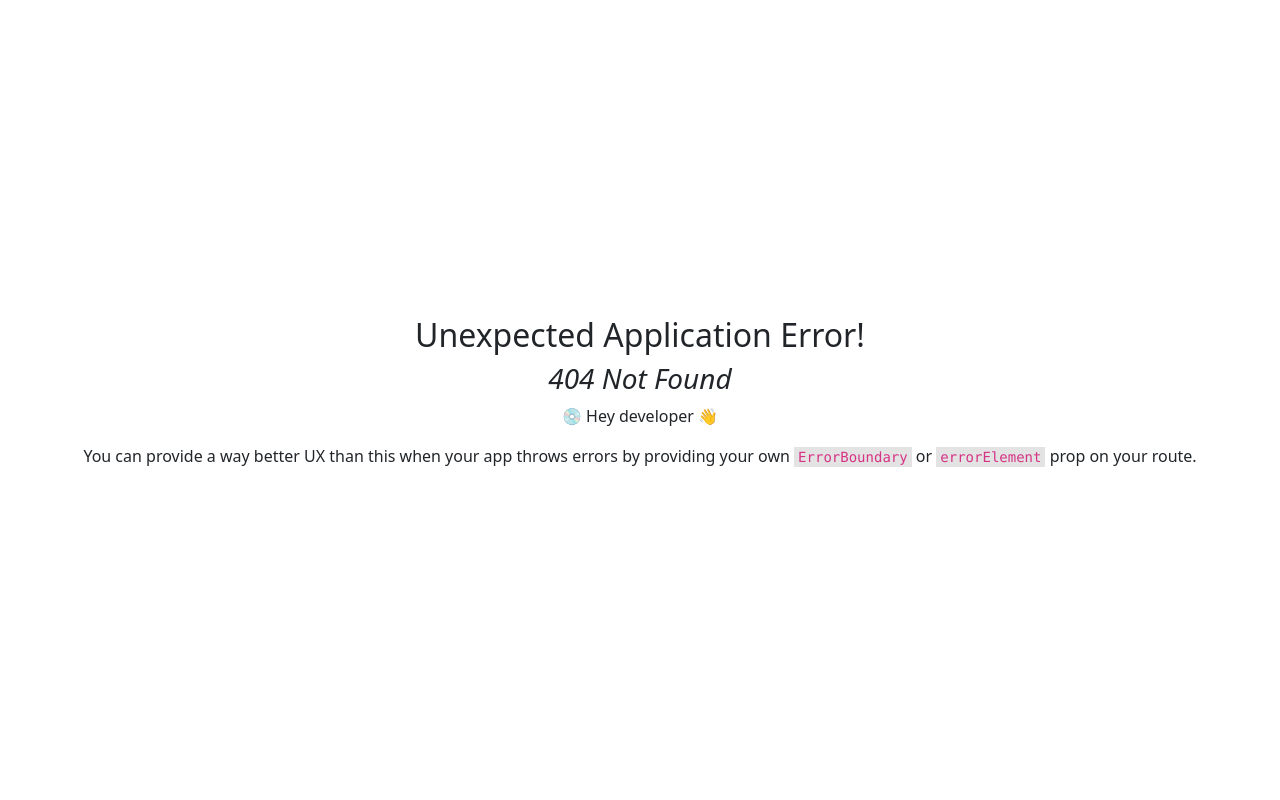
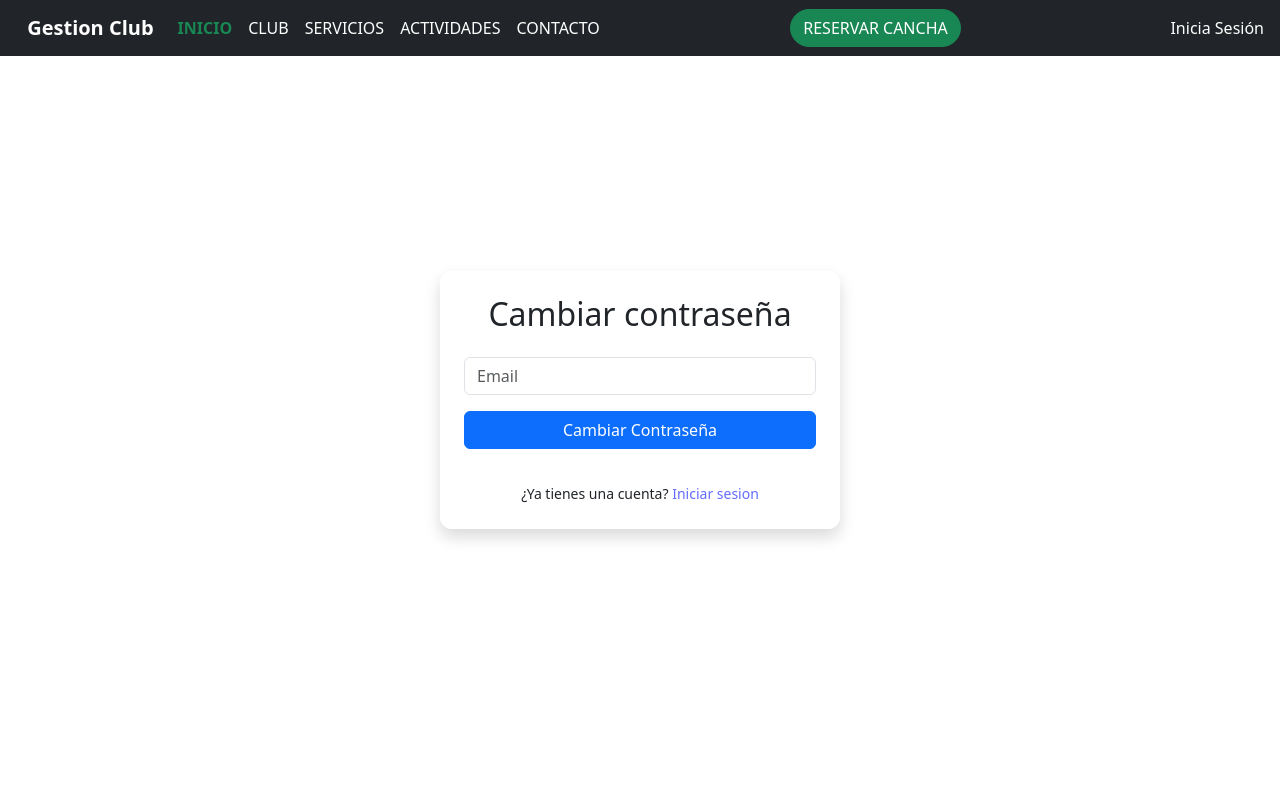
Before and after one commit to Juarba/Front-end-GestionClub, a React (Vite) app in the folder GestionClub/: page /reset-password in a window 1280 px wide. Before the commit this address had no page. Shown: the top 800 px of the page. Built offline with nearby package versions, Linux system fonts and the light colour scheme.

Commit message:
Recover-user-password

```diff
--- a/GestionClub/src/App.jsx
+++ b/GestionClub/src/App.jsx
@@ -10,6 +10,8 @@ import RegisterPage from './components/registerPage/RegisterPage';
 import AboutUs from './components/aboutUs/AboutUs';
 import BookingPage from './components/bookingPage/BookingPage';
 import UserCenterPage from './components/userCenter/UserCenterPage';
+import ResetPassword from './components/resetPassword/ResetPassword';
+import RestorePassword from './components/restorePassword/RestorePassword';
 
 function App() {
   const router = createBrowserRouter([
@@ -34,6 +36,22 @@ function App() {
       element: (
         <Layout>
           <RegisterPage />
+        </Layout>
+      )
+    },
+    {
+      path: "/reset-password",
+      element: (
+        <Layout>
+          <ResetPassword />
+        </Layout>
+      )
+    },
+    {
+      path: "/restore-password",
+      element: (
+        <Layout>
+          <RestorePassword/>
         </Layout>
       )
     },
--- a/GestionClub/src/components/loginPage/LoginPage.jsx
+++ b/GestionClub/src/components/loginPage/LoginPage.jsx
@@ -65,7 +65,7 @@ const LoginPage = () => {
               required
             />
             <div className="forgot-password">
-              <a href="#">¿Olvidó contraseña?</a>
+              <a href="#" onClick={navigate('reset-password')}>¿Olvidó contraseña?</a>
             </div>
           </Form.Group>
 
--- /dev/null
+++ b/GestionClub/src/components/resetPassword/ResetPassword.css
@@ -0,0 +1,27 @@
+.reset-pass-container {
+    min-height: 100vh;
+    background-size: cover;
+    background-position: center;
+    display: flex;
+    justify-content: center;
+    align-items: center;
+}
+
+.reset-pass-form-container {
+    background: rgba(255, 255, 255, 0.9);
+    width: 100%;
+    max-width: 400px;
+    padding: 1.5rem;
+    border-radius: 0.75rem;
+    box-shadow: 0 0.5rem 1rem rgba(0, 0, 0, 0.15);
+}
+
+.register-toggle-button {
+    border-radius: 0;
+    width: 50%;
+}
+
+.login-prompt {
+    text-align: center;
+    margin-top: 1rem;
+}
--- /dev/null
+++ b/GestionClub/src/components/resetPassword/ResetPassword.jsx
@@ -0,0 +1,66 @@
+import { Button, Form } from "react-bootstrap";
+import { Link } from "react-router-dom";
+import "./ResetPassword.css";
+import { useState } from "react";
+
+const ResetPassword = () => {
+    const [email, setEmail] = useState('')
+      const [message, setMessage] = useState("");
+
+    const handleSendEmail = async () => {
+        console.log("Payload enviado:", JSON.stringify({ email }));
+        try {
+            const response = await fetch("https://localhost:7234/api/RecoverPassword/forgot-password", {
+                method: "POST",
+                headers: {
+                    "Content-Type": "application/json",
+                },
+                body: JSON.stringify({ email }),
+            });
+
+            if (!response.ok) {
+                throw new Error("No se pudo enviar el correo. Verificá el email e intentá de nuevo.");
+            }
+
+            const data = await response.text();
+            setMessage(data);
+
+        } catch (error) {
+            console.error("Error al enviar el correo:", error);
+            alert("Ocurrió un error al enviar el correo.");
+        }
+    }
+
+    return (
+        <div className="reset-pass-container">
+            <div className="reset-pass-form-container">
+                <div>
+                    <h2 className="mb-4 text-center">Cambiar contraseña</h2>
+                </div>
+                <Form.Group className="mb-3">
+                    <Form.Control
+                        type="text"
+                        name="email"
+                        placeholder="Email"
+                        value={email}
+                        onChange={(e) => setEmail(e.target.value)}
+                        required
+                    />
+                </Form.Group>
+
+                <Button variant="primary" className="w-100 mb-3" onClick={handleSendEmail} >
+                    Cambiar Contraseña
+                </Button>
+                {message && <p>{message}</p>}
+
+                <div className="login-prompt">
+                    <small>
+                        ¿Ya tienes una cuenta? <Link to="/login">Iniciar sesion</Link>
+                    </small>
+                </div>
+            </div>
+        </div>
+    )
+}
+
+export default ResetPassword;
--- /dev/null
+++ b/GestionClub/src/components/restorePassword/RestorePassword.jsx
@@ -0,0 +1,74 @@
+import { useState } from "react";
+import { Button, Form } from "react-bootstrap";
+
+const RestorePassword = () => {
+  const [newPassword, setNewPassword] = useState("");
+  const [confirmPassword, setConfirmPassword] = useState("");
+  const [message, setMessage] = useState("");
+  const [error, setError] = useState("");
+
+  const token = new URLSearchParams(window.location.search).get("token");
+
+  const handleSubmit = async (e) => {
+    e.preventDefault();
+
+    if (newPassword !== confirmPassword) {
+      setError("Las contraseñas no coinciden.");
+      return;
+    }
+
+    setError("");
+
+    const res = await fetch("https://localhost:7234/api/RecoverPassword/reset-password", {
+      method: "POST",
+      headers: { "Content-Type": "application/json" },
+      body: JSON.stringify({ token, newPassword }),
+    });
+
+    const text = await res.text();
+    setMessage(text);
+  };
+
+  return (
+    <div className="reset-pass-container">
+      <div className="reset-pass-form-container">
+        <div>
+          <h2 className="mb-4 text-center">Cambiar contraseña</h2>
+        </div>
+        <Form onSubmit={handleSubmit}>
+          <Form.Group className="mb-3">
+            <Form.Control
+              type="password"
+              placeholder="Nueva contraseña"
+              value={newPassword}
+              onChange={(e) => setNewPassword(e.target.value)}
+              required
+            />
+          </Form.Group>
+
+          <Form.Group className="mb-3">
+            <Form.Control
+              type="password"
+              placeholder="Confirmar nueva contraseña"
+              value={confirmPassword}
+              onChange={(e) => setConfirmPassword(e.target.value)}
+              required
+              isInvalid={newPassword !== confirmPassword && confirmPassword.length > 0}
+            />
+            <Form.Control.Feedback type="invalid">
+              Las contraseñas no coinciden.
+            </Form.Control.Feedback>
+          </Form.Group>
+
+          <Button type="submit" variant="primary" className="w-100 mb-3">
+            Restablecer Contraseña
+          </Button>
+        </Form>
+        {error && <p className="text-danger">{error}</p>}
+        {message && <p>{message}</p>}
+      </div>
+    </div>
+  );
+};
+
+export default RestorePassword;
```
Also changed, not shown: GestionClub/src/components/restorePassword/restorePassword.css (added).
